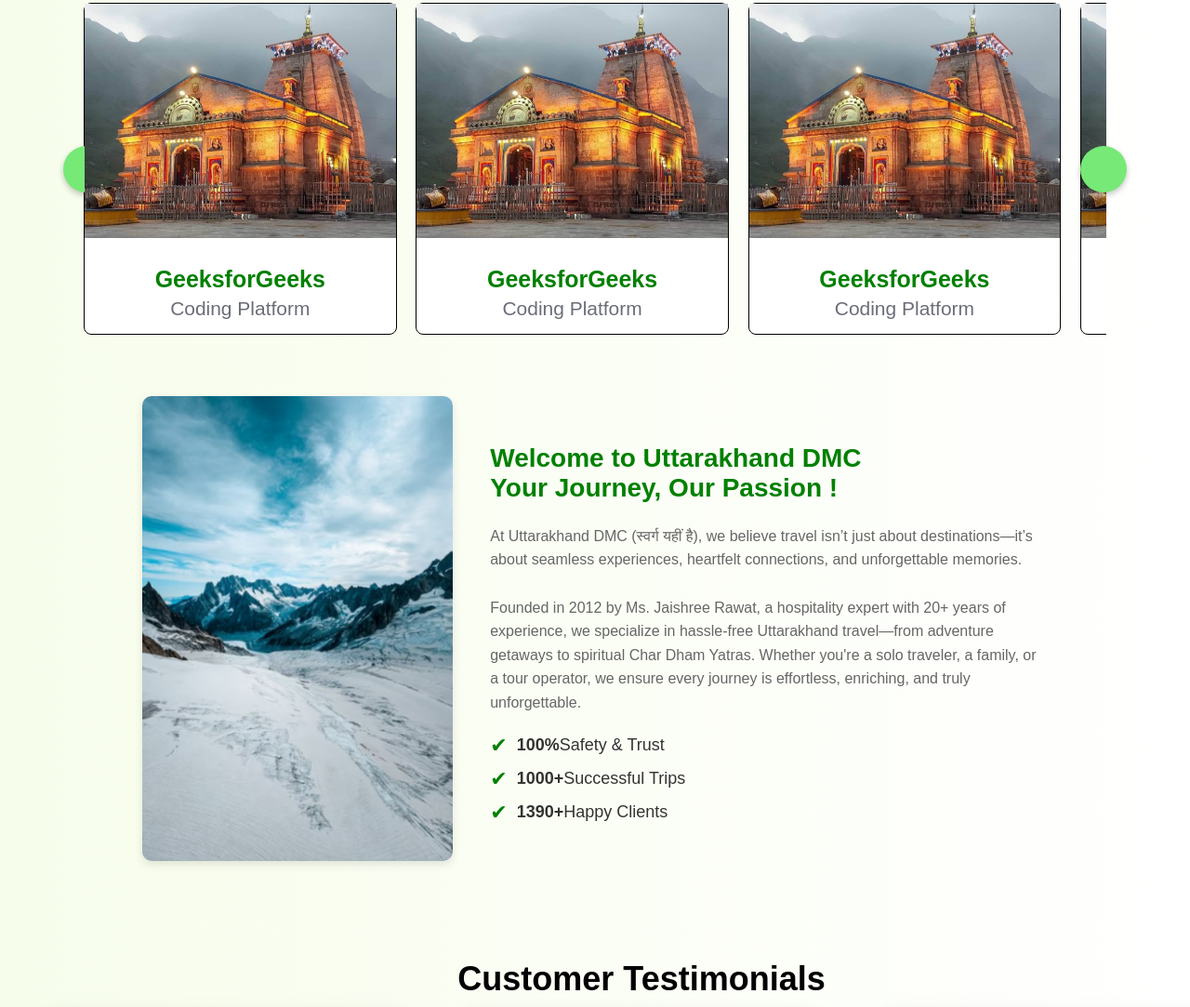
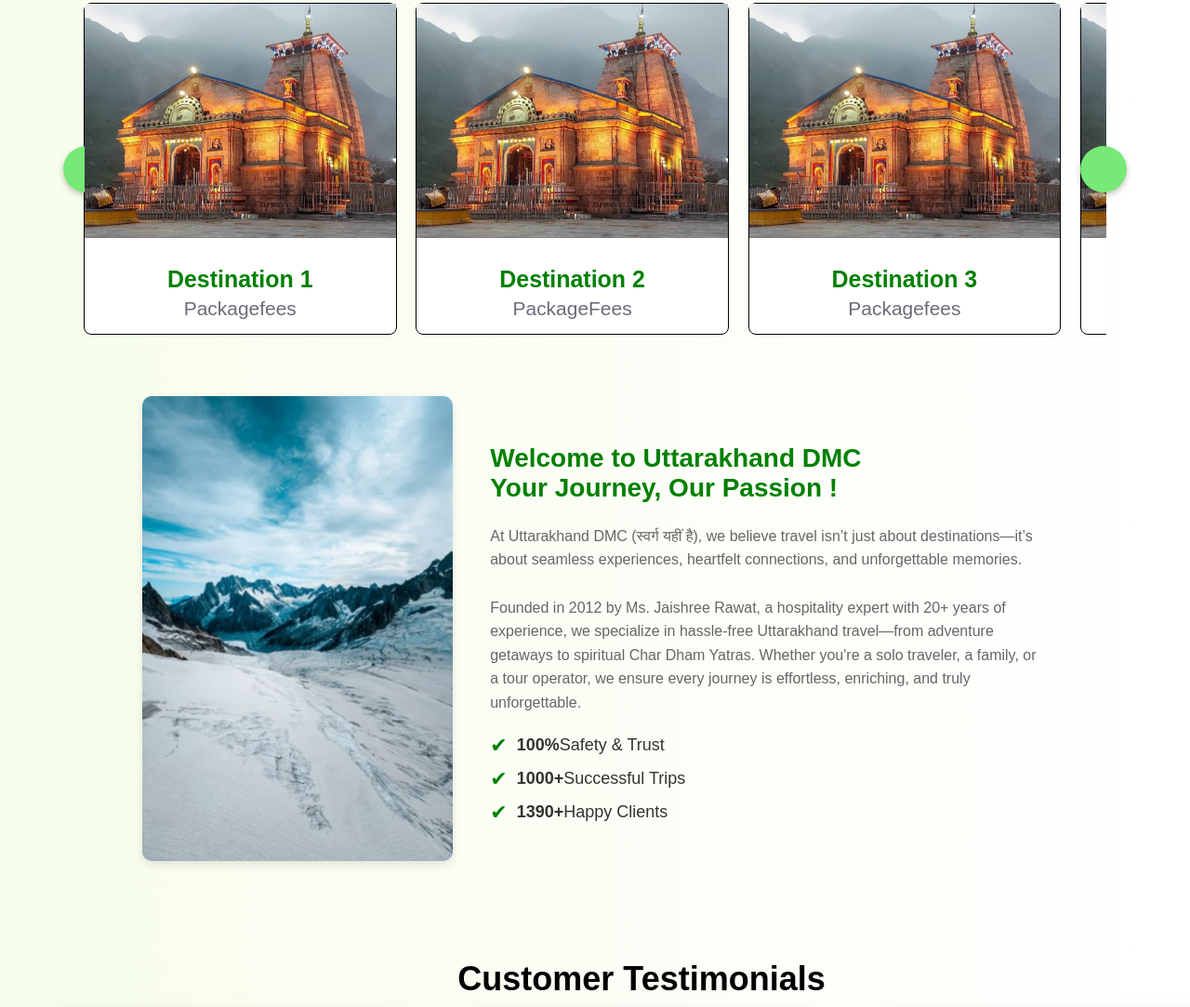
Before and after one commit to Ankit1-7/travel, a plain HTML site: page index.html in a window 1280 px wide. Shown: the part 883-1966 px from the top of the page at 93% size. Drawn offline with Linux system fonts and the light colour scheme; a script that the page names is missing.

Commit message:
Update index.html

```diff
--- a/index.html
+++ b/index.html
@@ -142,40 +142,40 @@
                         <div class="img"><img src="image.jpg"
                                               alt="" draggable="false"> </div>
                         <h2 style="color: green; font-weight:bold;">
-                              GeeksforGeeks
+                              Destination 1
                           </h2>
-                        <span>Coding Platform</span>
+                        <span>Packagefees</span>
                     </li>
                     <li class="card">
                         <div class="img"><img src=
         "image.jpg"
                                               alt="" draggable="false"> </div>
-                        <h2 style="color: green; font-weight:bold;">GeeksforGeeks</h2>
-                        <span>Coding Platform</span>
+                        <h2 style="color: green; font-weight:bold;">Destination 2</h2>
+                        <span>PackageFees</span>
                     </li>
                     <li class="card">
                         <div class="img"><img src=
         "image.jpg"
                                               alt="" draggable="false"> </div>
-                        <h2 style="color: green; font-weight:bold;">GeeksforGeeks</h2>
-                        <span>Coding Platform</span>
+                        <h2 style="color: green; font-weight:bold;">Destination 3</h2>
+                        <span>Packagefees</span>
                     </li>
                     <li class="card">
                         <div class="img"><img src="image.jpg"
                                               alt="" draggable="false"> </div>
-                        <h2 style="color: green; font-weight:bold;">GeeksforGeeks</h2>
-                        <span>Coding Platform</span>
+                        <h2 style="color: green; font-weight:bold;">Destination 4</h2>
+                        <span>Packagefees</span>
                     </li>
                     <li class="card">
                         <div class="img"><img src="image.jpg"                                              alt="" draggable="false"> </div>
-                        <h2 style="color: green; font-weight:bold;">GeeksforGeeks</h2>
-                        <span>Coding Platform</span>
+                        <h2 style="color: green; font-weight:bold;">Destination 5</h2>
+                        <span>Packagefees</span>
                     </li>
                     <li class="card">
                         <div class="img"><img src="image.jpg"
                                               alt="" draggable="false"> </div>
-                        <h2 style="color: green; font-weight:bold;">GeeksforGeeks</h2>
-                        <span>Coding Platform</span>
+                        <h2 style="color: green; font-weight:bold;">Destination 6</h2>
+                        <span>Packagefees</span>
                     </li>
                 </ul>
                 <i id="right" class="fa-solid fas fa-angle-right"></i>
```
